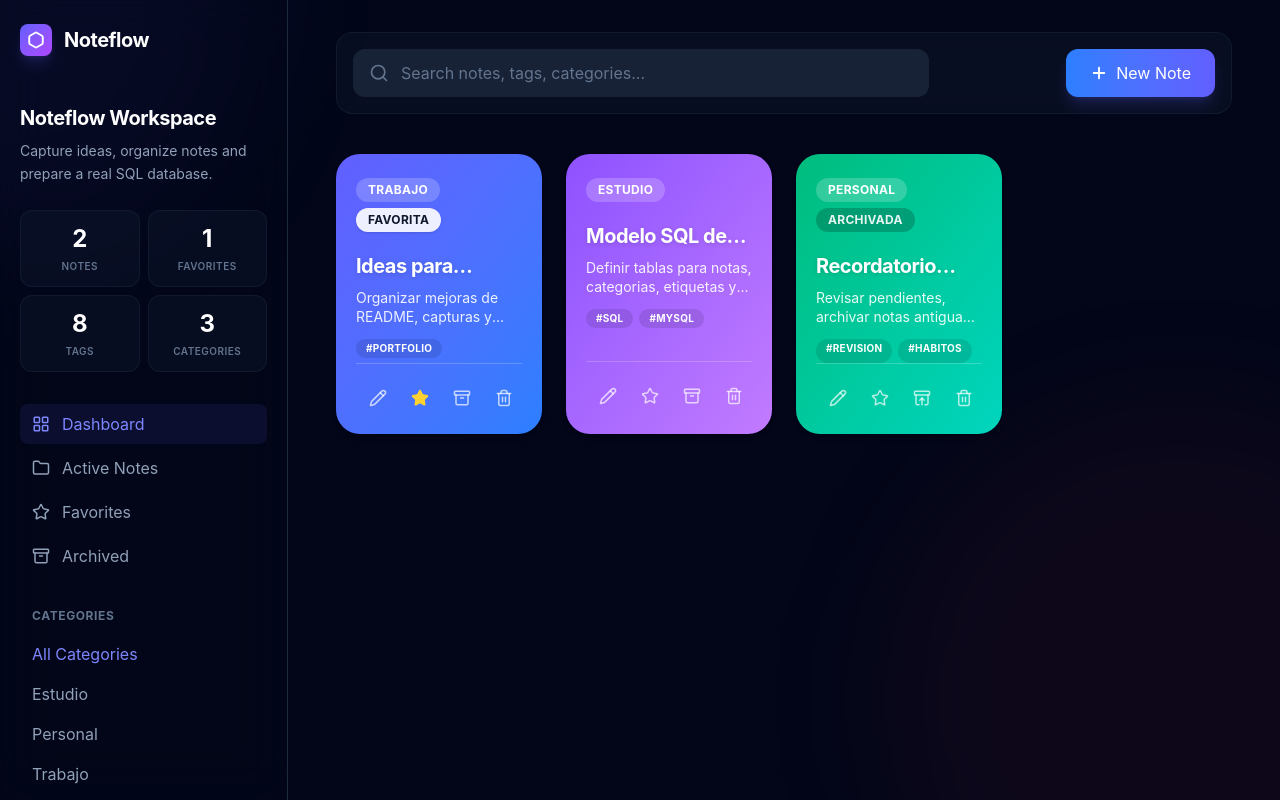
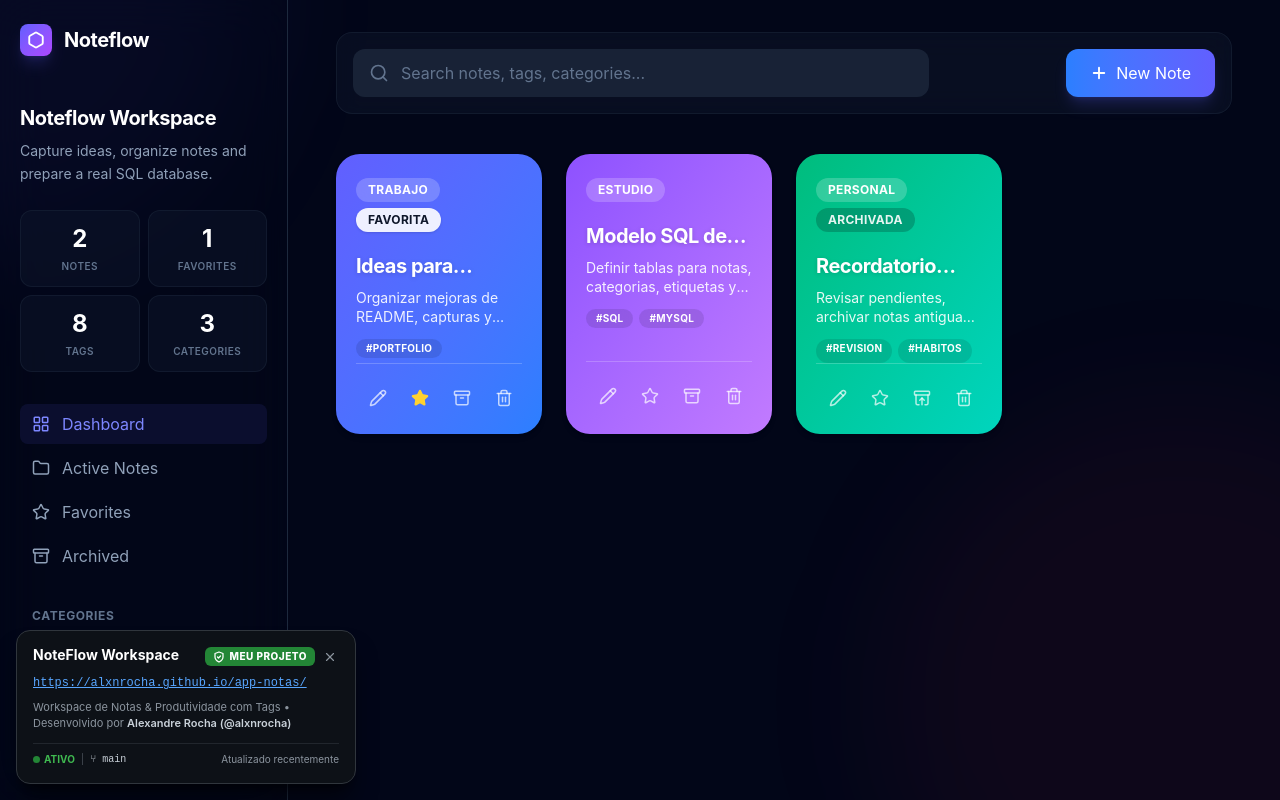
Before and after one commit to alxnrocha/app-notas, a React (Vite) app: page / in a window 1280 px wide. Built offline with nearby package versions, Linux system fonts and the light colour scheme.

Commit message:
fix(encoding): restore clean UTF-8 characters across titles and templates

```diff
--- a/public/project-badge.js
+++ b/public/project-badge.js
@@ -1,9 +1,9 @@
 (function () {
-  const projectName = 'NoteFlow Workspace';
-  const projectUrl = 'https://alxnrocha.github.io/app-notas/';
-  const description = 'Workspace de Notas & Produtividade com Tags';
+  const projectName = "NoteFlow Workspace";
+  const projectUrl = "https://alxnrocha.github.io/app-notas/";
+  const description = "Workspace de Notas & Produtividade com Tags";
 
-  const badgeHtml = \
+  const badgeHtml = `
     <style>
       .author-project-badge {
         position: fixed;
@@ -151,7 +151,7 @@
 
     <div class="author-project-badge" id="authorProjectBadge">
       <div class="badge-header">
-        <span class="badge-title">\</span>
+        <span class="badge-title">${projectName}</span>
         <div class="badge-tag-wrap">
           <span class="badge-pill">
             <svg width="12" height="12" viewBox="0 0 24 24" fill="none" stroke="currentColor" stroke-width="2.5" stroke-linecap="round" stroke-linejoin="round">
@@ -170,23 +170,23 @@
       </div>
 
       <div class="badge-url">
-        <a href="\" target="_blank" rel="noopener noreferrer">\</a>
+        <a href="${projectUrl}" target="_blank" rel="noopener noreferrer">${projectUrl}</a>
       </div>
 
       <p class="badge-desc">
-        \ â€¢ Desenvolvido por <a href="https://github.com/alxnrocha" target="_blank" rel="noopener noreferrer">Alexandre Rocha (@alxnrocha)</a>
+        ${description} • Desenvolvido por <a href="https://github.com/alxnrocha" target="_blank" rel="noopener noreferrer">Alexandre Rocha (@alxnrocha)</a>
       </p>
 
       <div class="badge-footer">
         <div class="badge-status">
           <span class="badge-active"><span class="badge-dot"></span> ATIVO</span>
           <span class="badge-divider">|</span>
-          <span class="badge-branch">â‘‚ main</span>
+          <span class="badge-branch">⑂ main</span>
         </div>
         <span>Atualizado recentemente</span>
       </div>
     </div>
-  \;
+  `;
 
   document.addEventListener('DOMContentLoaded', function () {
     const container = document.createElement('div');
```
Also changed, not shown: index.html (line endings or trailing spaces).
